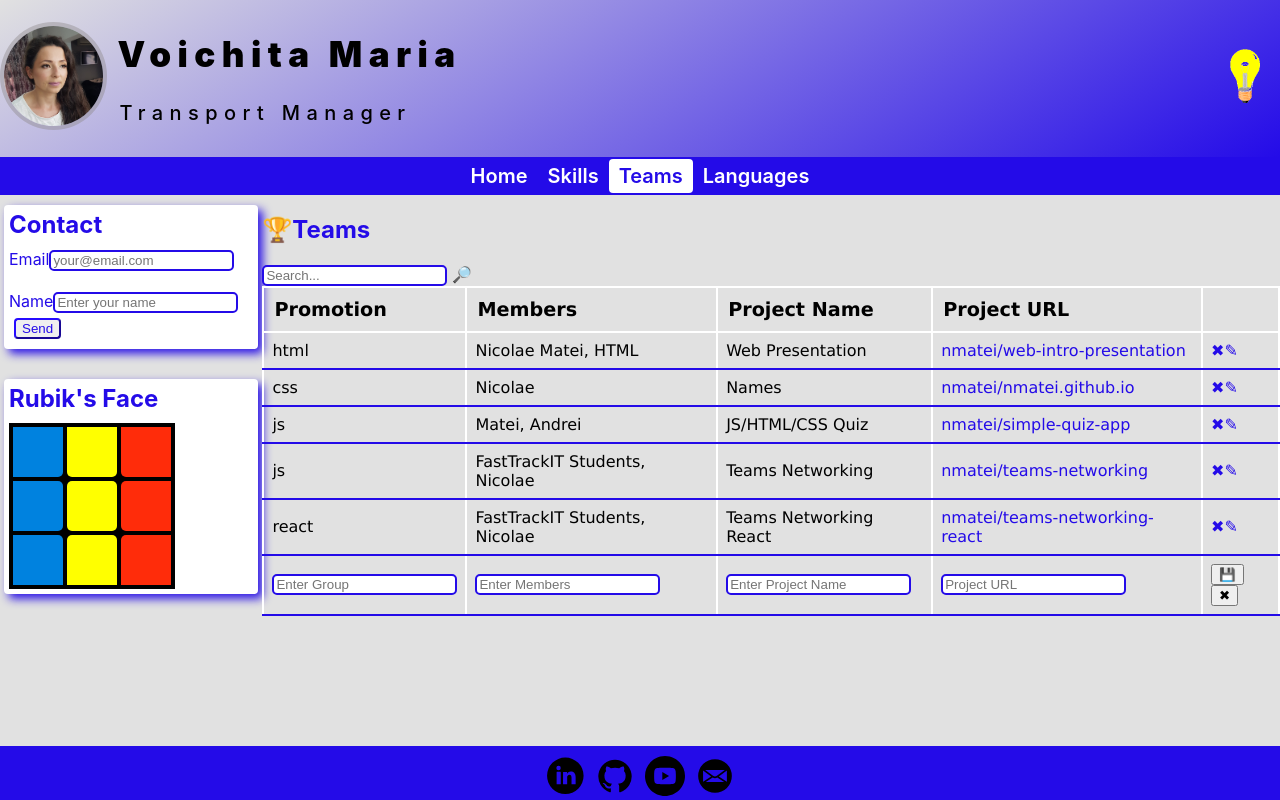
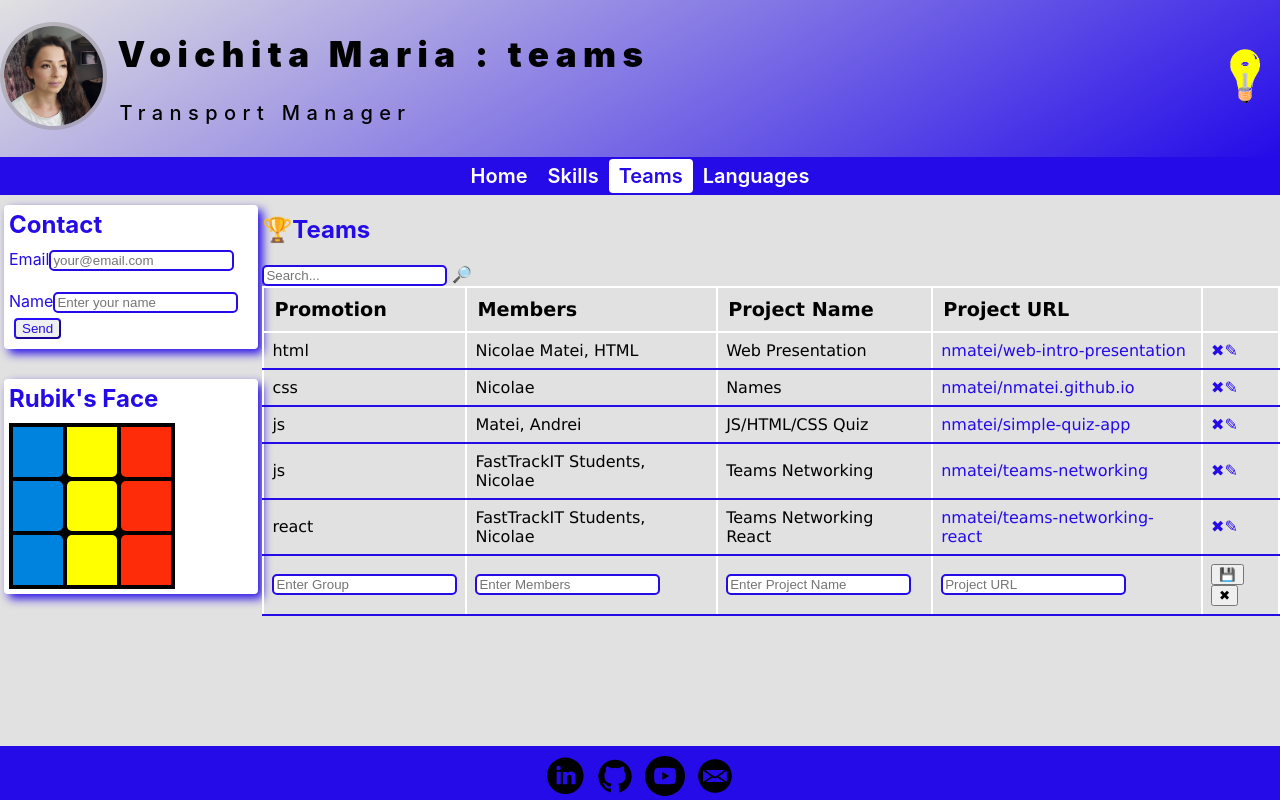
Before and after one commit to sabovoichita/teams-networking-react, a React (Create React App) app: page / in a window 1280 px wide. Built offline with nearby package versions, Linux system fonts and the light colour scheme.

Commit message:
useState to store active page

```diff
--- a/src/header/index.tsx
+++ b/src/header/index.tsx
@@ -1,10 +1,11 @@
 import MainMenu from "../menu/MainMenu";
 import selfie from "../images/selfie.jpg";
 import pic_bulb from "../images/pic_bulbon.gif";
+import { useState } from "react";
 export default function AppHeader() {
-  let active = "teams";
+  const [active, setActive] = useState("teams");
 
-  console.warn("render AppHeader");
+  // console.warn("render AppHeader", active);
   return (
     <header>
       <div id="header-wrapper">
@@ -12,7 +13,7 @@ export default function AppHeader() {
           <img height="100" src={selfie} alt="selfie" />
         </div>
         <div id="header-info">
-          <h1>Voichita Maria</h1>
+          <h1>Voichita Maria : {active}</h1>
           <p id="job-title">Transport Manager</p>
         </div>
         <div className="toggle-container" id="greyscale">
@@ -25,7 +26,7 @@ export default function AppHeader() {
         active={active}
         setActive={page => {
           console.warn("active", page);
-          active = page;
+          setActive(page);
         }}
       />
     </header>
--- a/src/menu/MainMenu.tsx
+++ b/src/menu/MainMenu.tsx
@@ -2,10 +2,12 @@ import "./style.css";
 
 type Props = {
   active: string;
+};
+type Actions = {
   setActive(active: string): void;
 };
 
-export default function MainMenu(props: Props) {
+export default function MainMenu(props: Props & Actions) {
   return (
     <ul id="top-menu-bar">
       <li>
```
